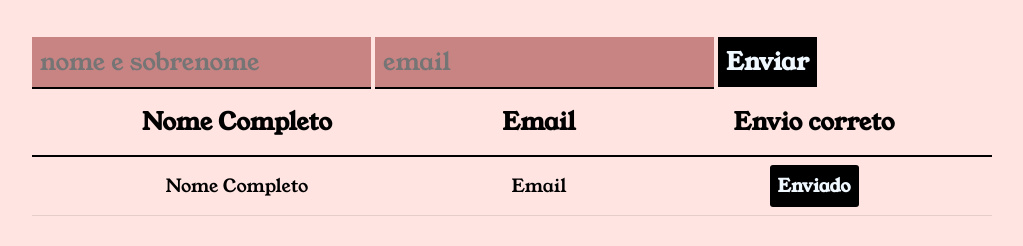
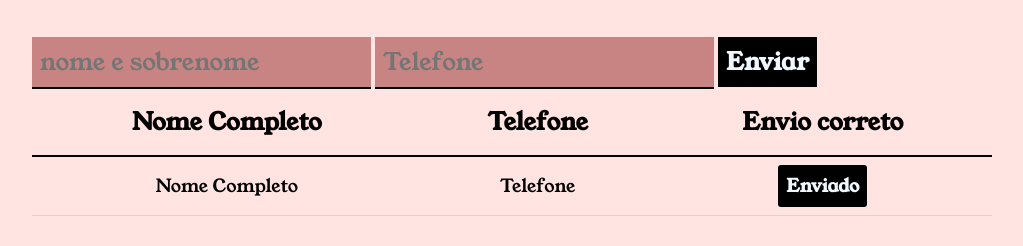
Before and after one commit to erikpav10/Formulario_exercicio, a plain HTML site: page Contatos/index.html in a window 1280 px wide. Shown: the part 160-406 px from the top of the page, without its empty margins (128-1151 px from the left). Drawn offline with Linux system fonts and the light colour scheme.

Commit message:
Update index.html
ok

```diff
--- a/Contatos/index.html
+++ b/Contatos/index.html
@@ -17,21 +17,21 @@
         </header>
         <form id="form-atividade">
             <input type="text" id="nome-atividade" required placeholder="nome e sobrenome" />
-            <input type="email" id="email-atividade" placeholder="email" />
+            <input type="Telefone" id="email-atividade" placeholder="Telefone" />
             <button type="submit">Enviar</button>
         </form>
         <table cellspacing="0">
             <thead>
                 <tr>
                     <th>Nome Completo</th>
-                    <th>Email</th>
+                    <th>Telefone</th>
                     <th>Envio correto</th>
                 </tr>
             </thead>
             <tbody>
                 <tr>
                     <td>Nome Completo</td>
-                    <td>Email</td>
+                    <td>Telefone</td>
                     <td><span class="resultado">Enviado</span></td>
                 </tr>
             </tbody>
```
